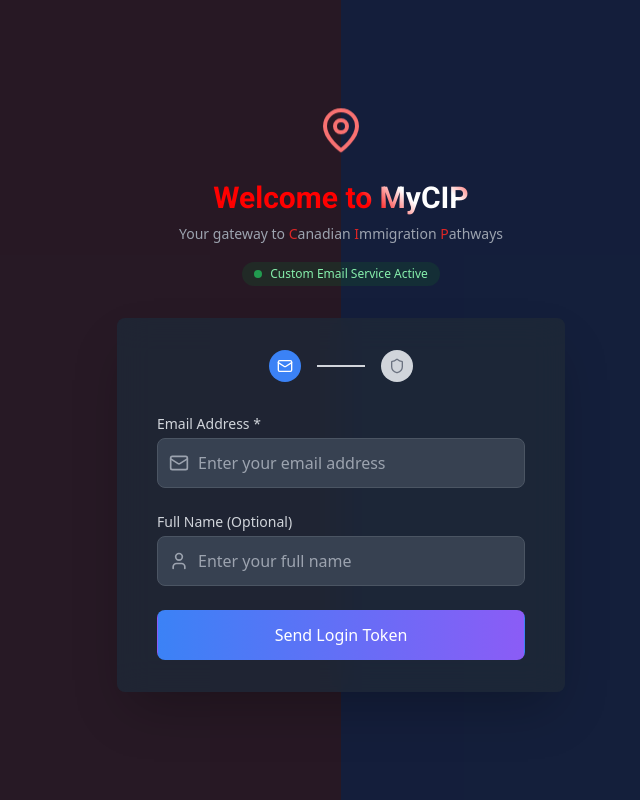
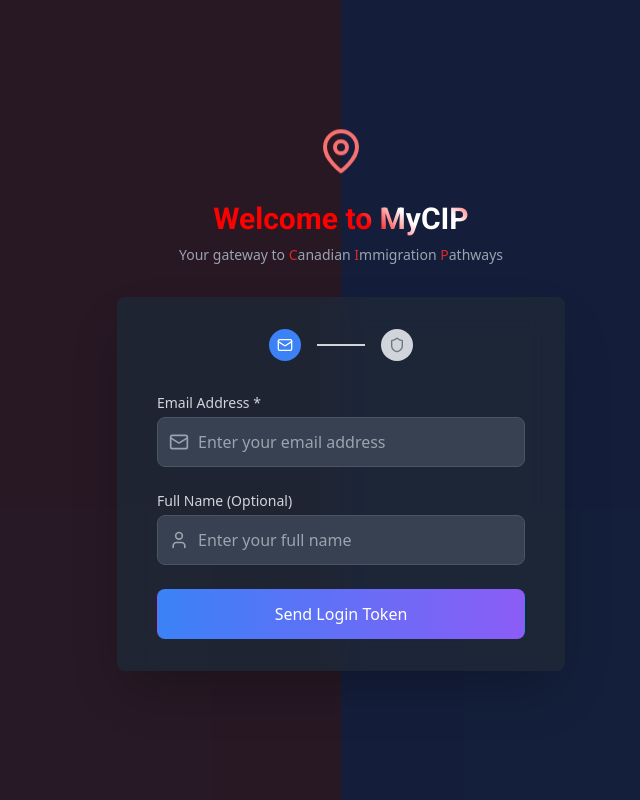
Before and after one commit to ttalha13/mycip.ca, a React (Vite) app: page /Login in a window 1280 px wide. Shown: the whole page, without its empty margins (299-939 px from the left). Built offline with nearby package versions, Linux system fonts and the light colour scheme; no server answers.

Commit message:
Remove Custom Email Service Indicator

```diff
--- a/src/pages/LoginPage.tsx
+++ b/src/pages/LoginPage.tsx
@@ -126,14 +126,6 @@ export default function LoginPage() {
         <p className="mt-2 text-center text-sm text-gray-600 dark:text-gray-400">
           Your gateway to <span className="text-red-600">C</span>anadian <span className="text-red-600">I</span>mmigration <span className="text-red-600">P</span>athways
         </p>
-
-        {/* DNS Status Indicator */}
-        <div className="mt-4 text-center">
-          <div className="inline-flex items-center px-3 py-1 rounded-full text-xs bg-green-100 text-green-800 dark:bg-green-900/30 dark:text-green-300">
-            <div className="w-2 h-2 bg-green-500 rounded-full mr-2 animate-pulse"></div>
-            Custom Email Service Active
-          </div>
-        </div>
       </div>
 
       <div className="mt-8 sm:mx-auto sm:w-full sm:max-w-md relative z-10">
```
